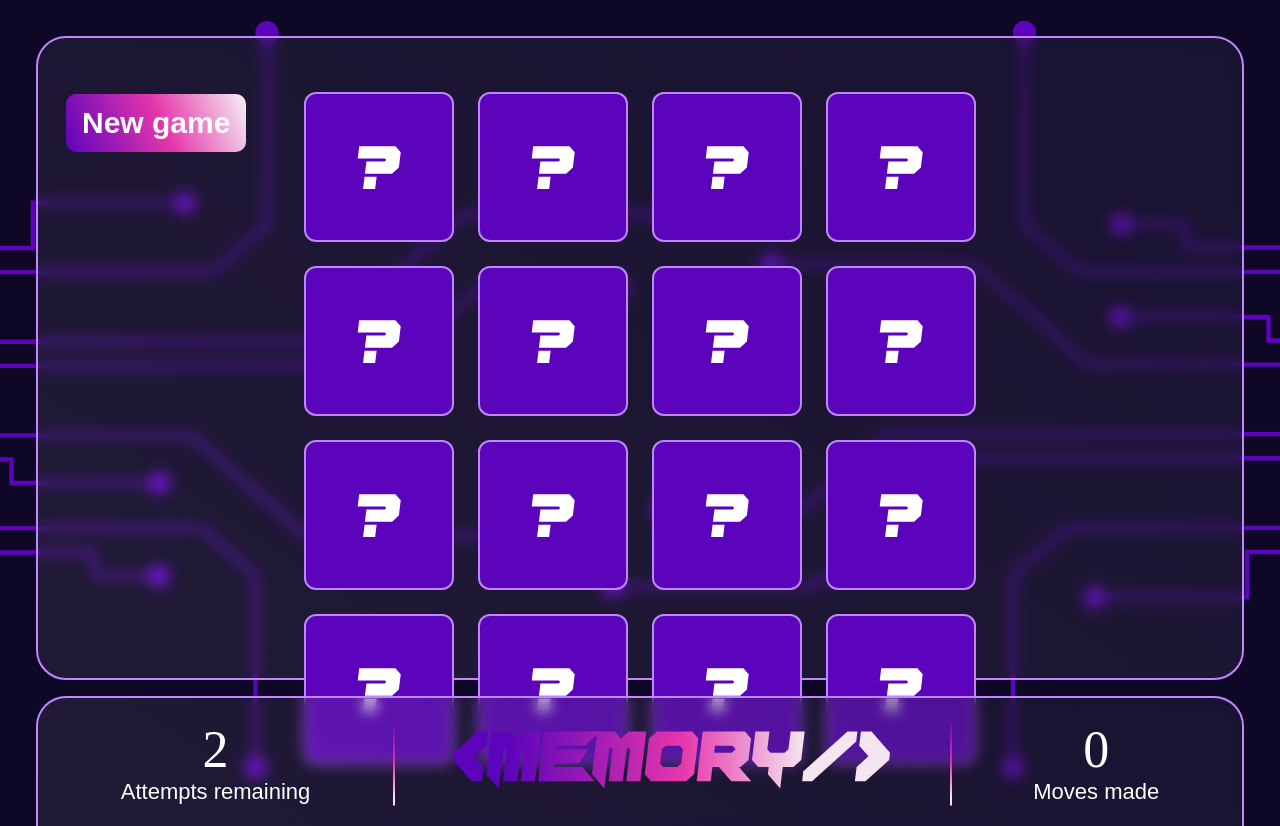
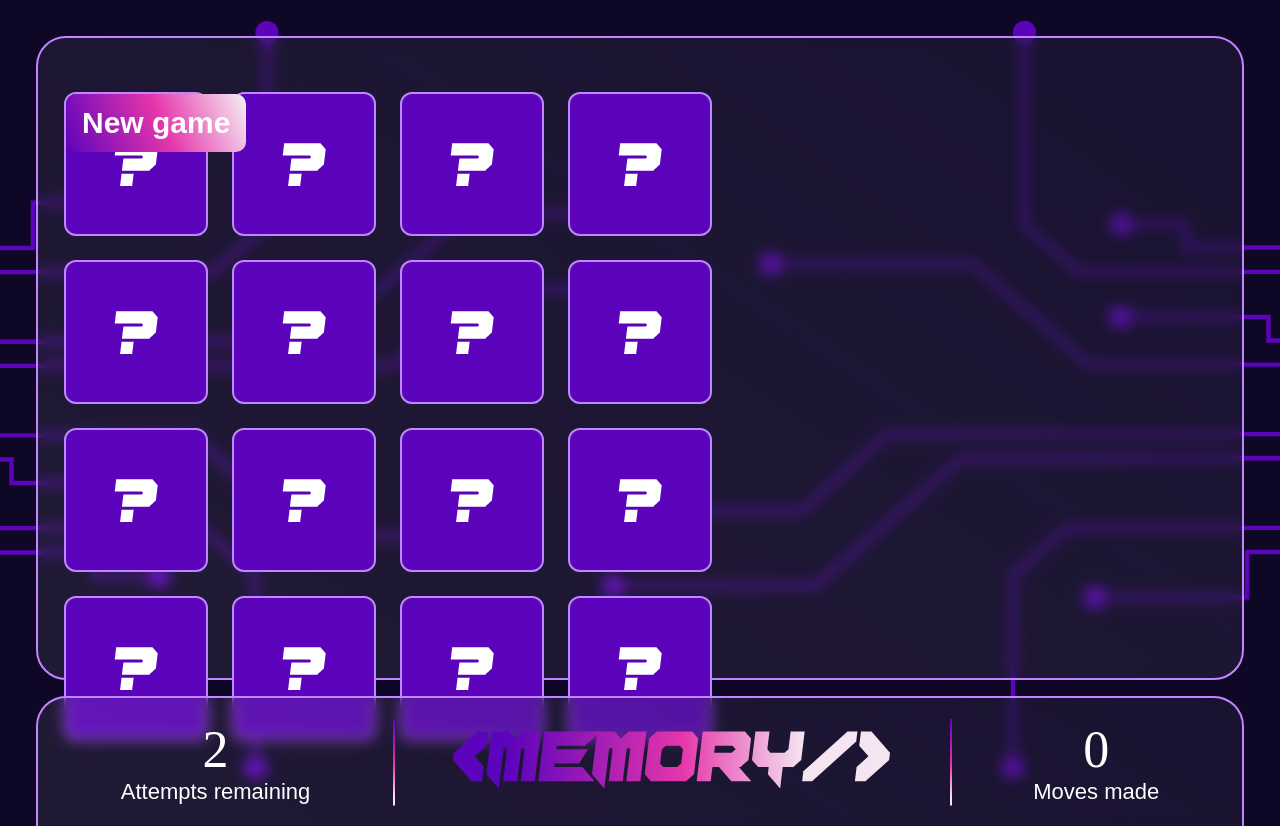
Before and after one commit to egorova-sofya/reverse-cards-game, a React app: page / in a window 1280 px wide. Built offline with nearby package versions, Linux system fonts and the light colour scheme; a web font is replaced by a local one.

Commit message:
added new grids to the card list

```diff
--- a/src/Components/CardsList/CardItem/CardItem.css
+++ b/src/Components/CardsList/CardItem/CardItem.css
@@ -1,11 +1,9 @@
 .card-item__wrapper {
-  /* grid-column: ; */
   height: 100%;
   width: 100%;
   aspect-ratio: 1/1;
   /* max-width: 146px;
-  min-width: 46px;
-  aspect-ratio: 1/1; */
+  min-width: 46px; */
   cursor: pointer;
   display: flex;
   align-items: center;
--- a/src/Components/CardsList/CardsList.css
+++ b/src/Components/CardsList/CardsList.css
@@ -7,8 +7,9 @@
   backdrop-filter: blur(6.5px);
   border: 2px solid var(--primaryLight);
   border-radius: 30px;
-  display: flex;
-  justify-content: center;
+  display: grid;
+  grid-template-columns: 700px;
+  grid-template-rows: 700px;
 }
 
 .card-list__new-game-button {
@@ -20,10 +21,9 @@
 .card-list__grid {
   padding: 56px 28px;
   display: grid;
-  /* margin: 0 auto; */
-  /* grid-template-columns: repeat(4, minmax(20px, 1fr));
-  grid-template-rows: repeat(4, minmax(20px, 1fr)); */
-  grid-template-columns: repeat(4, 146px);
-  grid-template-rows: repeat(4, 146px);
+  /* width: 674px;
+  height: 674px; */
+  grid-template-columns: repeat(4, 1fr);
+  grid-template-rows: repeat(4, 1fr);
   gap: 28px;
 }
```
